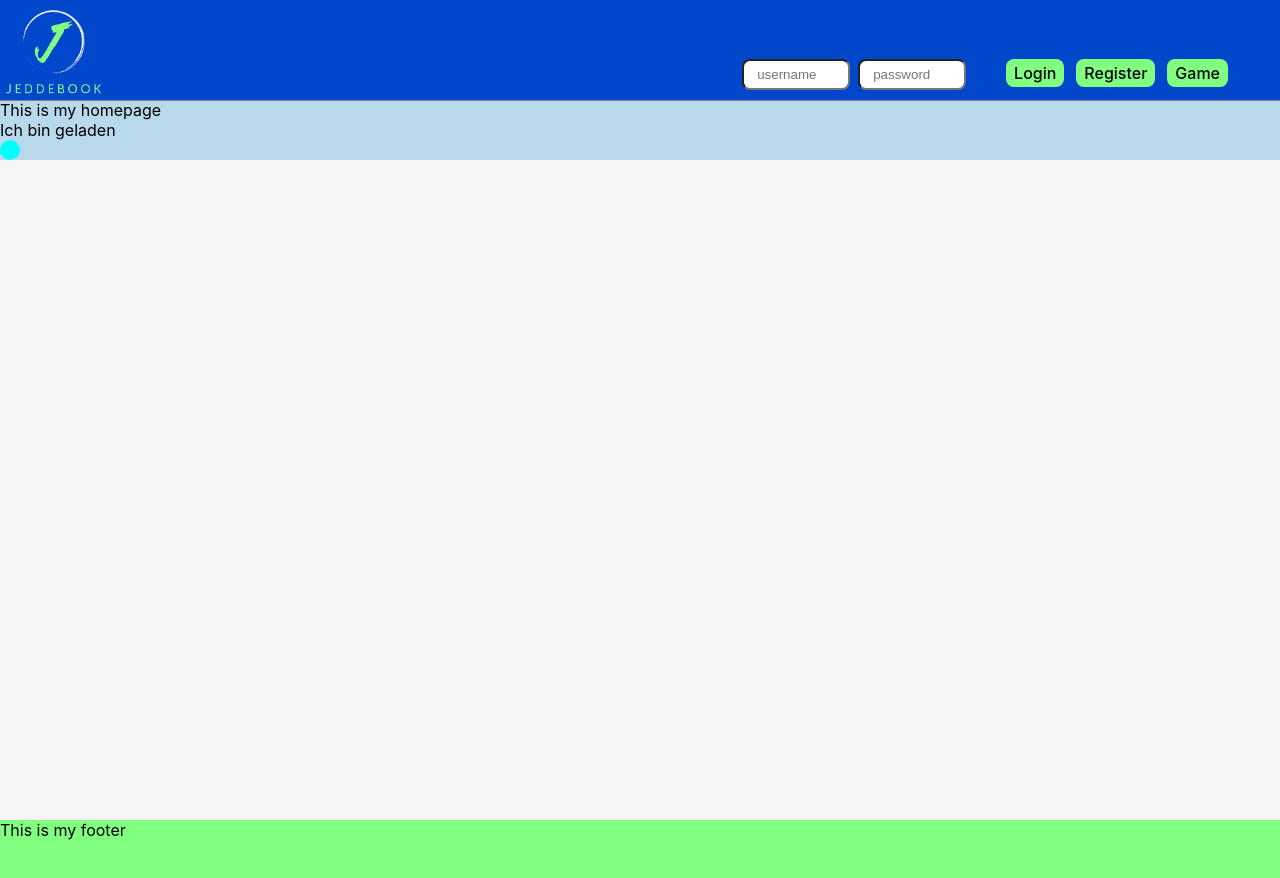
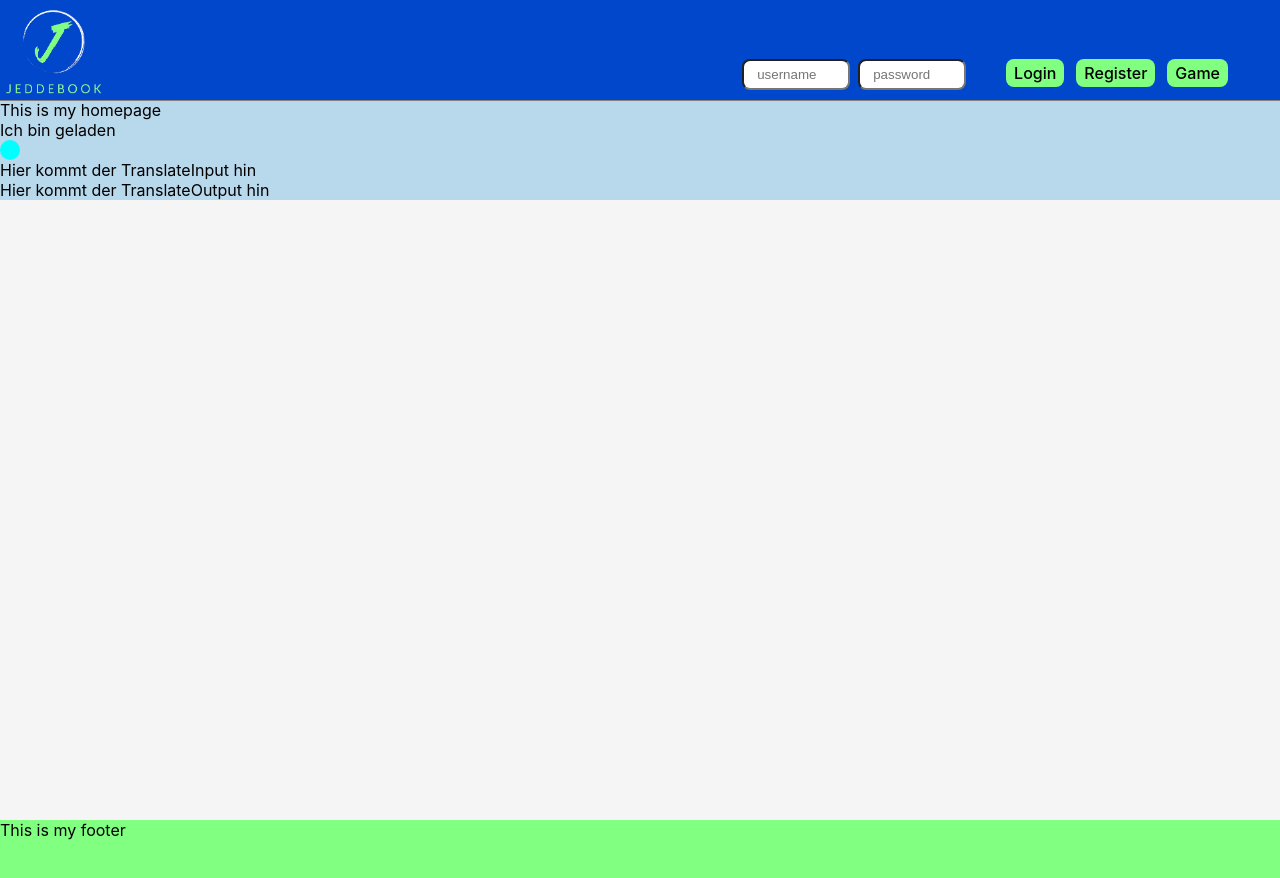
Before and after one commit to ElvisTechstarter/Team3-Projekt-W, a React (Create React App) app in the folder Frontend/jeddebook_site/: page / in a window 1280 px wide. Shown: the top 878 px of the page. Built offline with nearby package versions, Linux system fonts and the light colour scheme.

Commit message:
zwischenstand 2 components bei body eingefügt

```diff
--- /dev/null
+++ b/Frontend/jeddebook_site/src/components/common/templates/translate-input/TranslateInput.js
@@ -0,0 +1,7 @@
+import styles from "./TranslateInput.module.css";
+
+function TranslateInput() {
+  return <div>Hier kommt der TranslateInput hin</div>;
+}
+
+export default TranslateInput;
--- /dev/null
+++ b/Frontend/jeddebook_site/src/components/common/templates/translate-input/index.js
@@ -0,0 +1,3 @@
+import TranslateInput from "./TranslateInput";
+
+export default TranslateInput;
--- /dev/null
+++ b/Frontend/jeddebook_site/src/components/common/templates/translate-output/TranslateOutput.js
@@ -0,0 +1,7 @@
+import styles from "./TranslateOutput.module.css";
+
+function TranslateOutput() {
+  return <div>Hier kommt der TranslateOutput hin</div>;
+}
+
+export default TranslateOutput;
--- /dev/null
+++ b/Frontend/jeddebook_site/src/components/common/templates/translate-output/index.js
@@ -0,0 +1,3 @@
+import TranslateOutput from "./TranslateOutput";
+
+export default TranslateOutput;
--- a/Frontend/jeddebook_site/src/pages/home-page/HomePage.js
+++ b/Frontend/jeddebook_site/src/pages/home-page/HomePage.js
@@ -2,6 +2,8 @@ import { useState } from "react";
 import Checkbox from "../../components/common/buttons/checkbox";
 import LoadingDiv from "../../components/common/templates/loading-div";
 import styles from "./HomePage.module.css";
+import TranslateInput from "../../components/common/templates/translate-input";
+import TranslateOutput from "../../components/common/templates/translate-output";
 
 function HomePage() {
   const [stayLoggedIn, setStayLoggedIn] = useState(false);
@@ -14,6 +16,8 @@ function HomePage() {
       <div> This is my homepage</div>
       <LoadingDiv />
       <Checkbox isChecked={stayLoggedIn} onClick={onClickStayLoggedIn} />
+      <TranslateInput />
+      <TranslateOutput />
     </div>
   );
 }
```
Also changed, not shown: Frontend/jeddebook_site/src/components/common/templates/translate-input/TranslateInput.module.css (added), Frontend/jeddebook_site/src/components/common/templates/translate-output/TranslateOutput.module.css (added).
